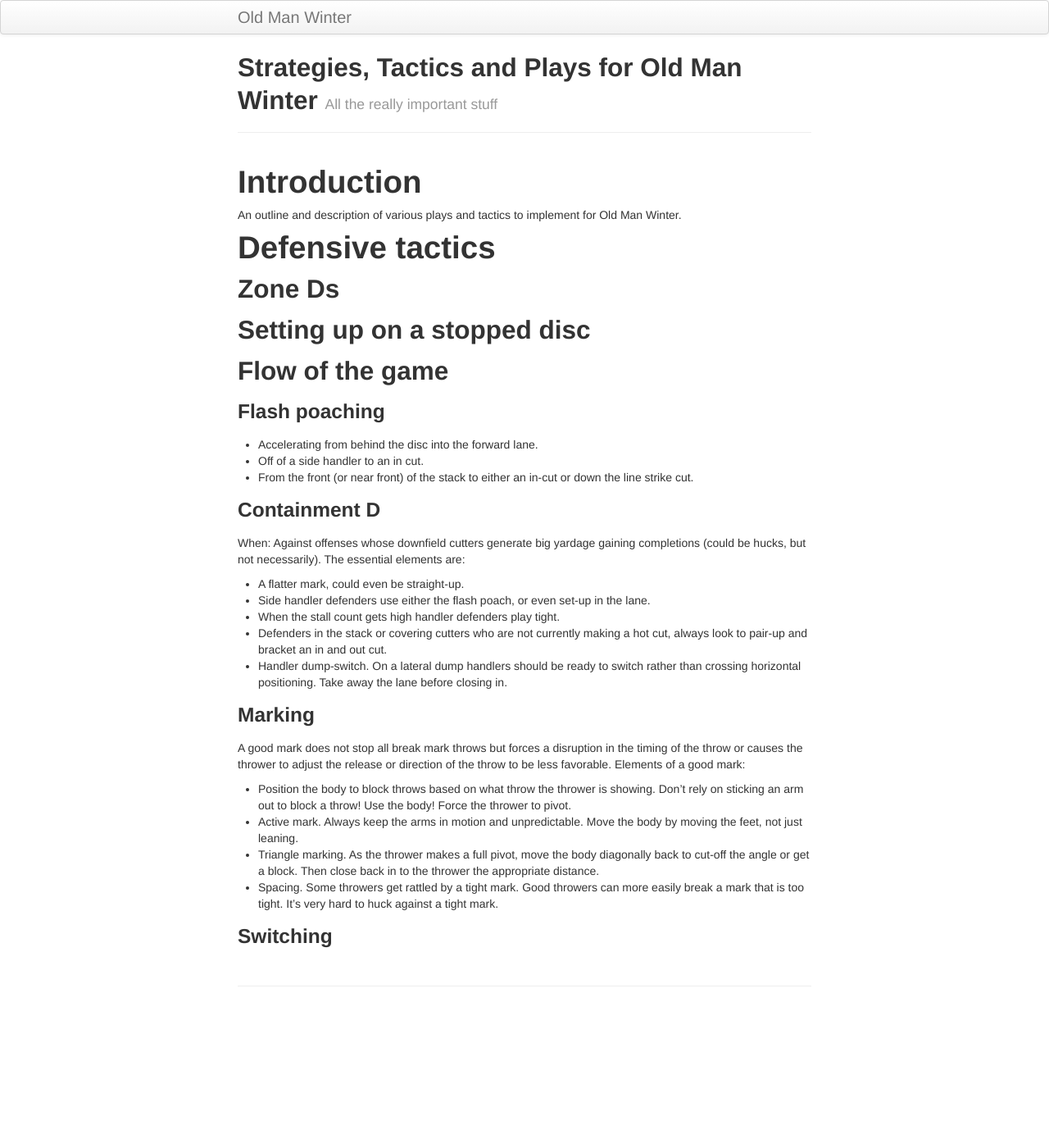
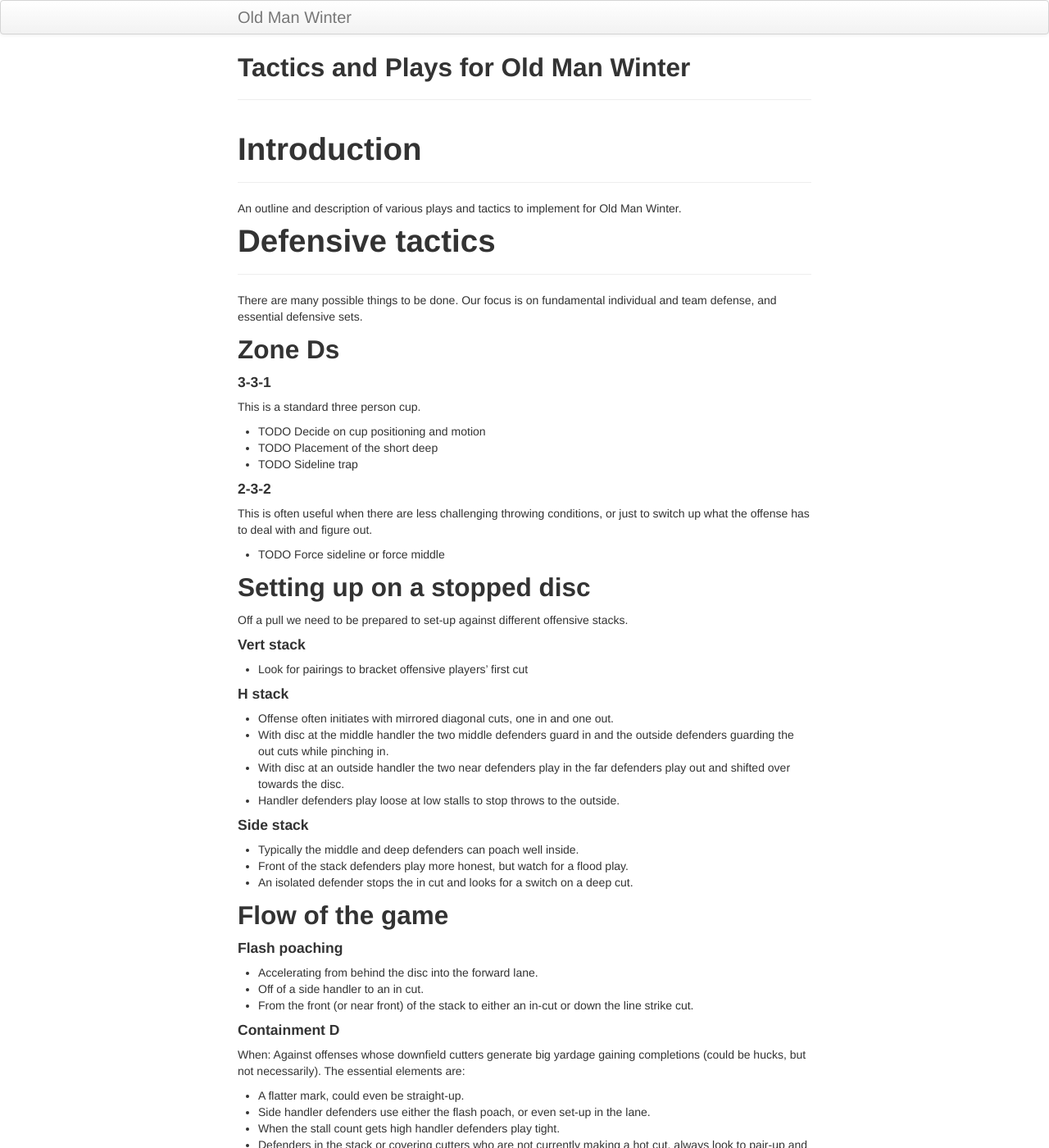
Before and after one commit to mabney/old-man-winter, a Jekyll site: the page built from strategies.md, in a window 1280 px wide and 1400 px high. Shown: the whole window at 82% size. Built offline with Jekyll 4.4.1, drawn with Linux system fonts in a browser that asks for light colours; some of the changed text lies outside the part shown.

Commit message:
Filled in and formatted strategies.org

```diff
--- a/strategies.md
+++ b/strategies.md
@@ -1,67 +1,113 @@
 ---
 layout: page
-title: Strategies, Tactics and Plays for Old Man Winter
-tagline: All the really important stuff
+title: Tactics and Plays for Old Man Winter
 description: All the information you need to play on Old Man Winter
 ---
 
 
 # Introduction
 
-An outline and description of various plays and tactics to implement
-for Old Man Winter.
+---
+
+An outline and description of various plays and tactics to implement for Old Man Winter.
 
 
 # Defensive tactics
+
+---
+
+There are many possible things to be done. Our focus is on fundamental individual and team defense, and essential defensive sets.
 
 
 ## Zone Ds
 
 
+#### 3-3-1
+
+This is a standard three person cup.
+
+-   TODO Decide on cup positioning and motion
+-   TODO Placement of the short deep
+-   TODO Sideline trap
+
+
+#### 2-3-2
+
+This is often useful when there are less challenging throwing conditions, or just to switch up what the offense has to deal with and figure out.
+
+-   TODO Force sideline or force middle
+
+
 ## Setting up on a stopped disc
+
+Off a pull we need to be prepared to set-up against different offensive stacks.
+
+
+#### Vert stack
+
+-   Look for pairings to bracket offensive players' first cut
+
+
+#### H stack
+
+-   Offense often initiates with mirrored diagonal cuts, one in and one out.
+-   With disc at the middle handler the two middle defenders guard in and the outside defenders guarding the out cuts while pinching in.
+-   With disc at an outside handler the two near defenders play in the far defenders play out and shifted over towards the disc.
+-   Handler defenders play loose at low stalls to stop throws to the outside.
+
+
+#### Side stack
+
+-   Typically the middle and deep defenders can poach well inside.
+-   Front of the stack defenders play more honest, but watch for a flood play.
+-   An isolated defender stops the in cut and looks for a switch on a deep cut.
 
 
 ## Flow of the game
 
 
-### Flash poaching
+#### Flash poaching
 
 -   Accelerating from behind the disc into the forward lane.
 -   Off of a side handler to an in cut.
--   From the front (or near front) of the stack to either an in-cut or
-    down the line strike cut.
+-   From the front (or near front) of the stack to either an in-cut or down the line strike cut.
 
 
-### Containment D
+#### Containment D
 
-When: Against offenses whose downfield cutters generate big yardage gaining
-completions (could be hucks, but not necessarily). The essential elements are:
+When: Against offenses whose downfield cutters generate big yardage gaining completions (could be hucks, but not necessarily). The essential elements are:
 
 -   A flatter mark, could even be straight-up.
 -   Side handler defenders use either the flash poach, or even set-up in the lane.
 -   When the stall count gets high handler defenders play tight.
--   Defenders in the stack or covering cutters who are not currently making
-    a hot cut, always look to pair-up and bracket an in and out cut.
--   Handler dump-switch. On a lateral dump handlers should be ready to switch
-    rather than crossing horizontal positioning. Take away the lane before closing in.
+-   Defenders in the stack or covering cutters who are not currently making a hot cut, always look to pair-up and bracket an in and out cut.
+-   Handler dump-switch. On a lateral dump handlers should be ready to switch rather than crossing horizontal positioning. Take away the lane before closing in.
 
 
-### Marking
+#### Marking
 
-A good mark does not stop all break mark throws but forces a disruption in the
-timing of the throw or causes the thrower to adjust the release or direction
-of the throw to be less favorable. Elements of a good mark:
+A good mark does not stop all break mark throws but forces a disruption in the timing of the throw or causes the thrower to adjust the release or direction of the throw to be less favorable. Elements of a good mark:
 
--   Position the body to block throws based on what throw the thrower is showing.
-    Don't rely on sticking an arm out to block a throw! Use the body! Force the
-    thrower to pivot.
--   Active mark. Always keep the arms in motion and unpredictable. Move the
-    body by moving the feet, not just leaning.
--   Triangle marking. As the thrower makes a full pivot, move the body diagonally
-    back to cut-off the angle or get a block. Then close back in to the thrower
-    the appropriate distance.
--   Spacing. Some throwers get rattled by a tight mark. Good throwers can more easily
-    break a mark that is too tight. It's very hard to huck against a tight mark.
+-   Position the body to block throws based on what throw the thrower is showing. Don't rely on sticking an arm out to block a throw! Use the body! Force the thrower to pivot.
+-   Active mark. Always keep the arms in motion and unpredictable. Move the body by moving the feet, not just leaning.
+-   Triangle marking. As the thrower makes a full pivot, move the body diagonally back to cut-off the angle or get a block. Then close back in to the thrower the appropriate distance.
+-   Spacing. Some throwers get rattled by a tight mark. Good throwers can more easily break a mark that is too tight. It's very hard to huck against a tight mark.
 
 
-### Switching
+#### Switching
+
+We want to encourage field awareness while playing defense and, in particular, awareness of when you defending near the disc to look to switch onto an in cutter or when you are deep to switch onto someone who is going long.
+
+
+# Defensive playbook
+
+---
+
+These are the lessons and plays to communicate to the team as a whole. We want to keep things fairly simple and straightforward, focusing on fundamentals at first. If there's time in the season we can get fancier. These are things we might want to make videos of and create drills for.
+
+-   3-3-1 zone
+-   2-3-2 zone
+-   Marking
+-   Sideline trap
+-   H-stack D
+-   Side-stack D (?)
```
Also changed, not shown: strategies.org (+50 -7 lines).
